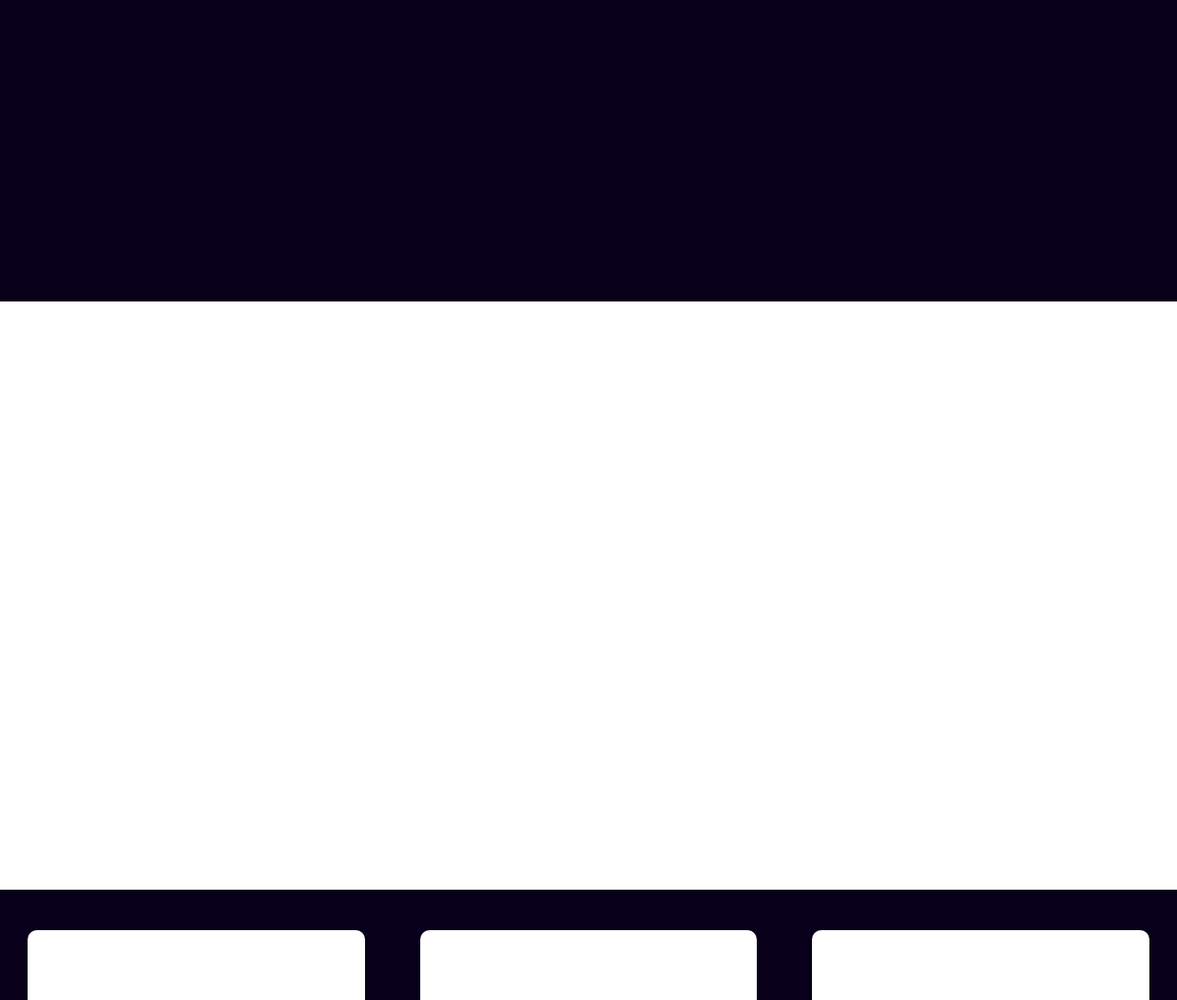
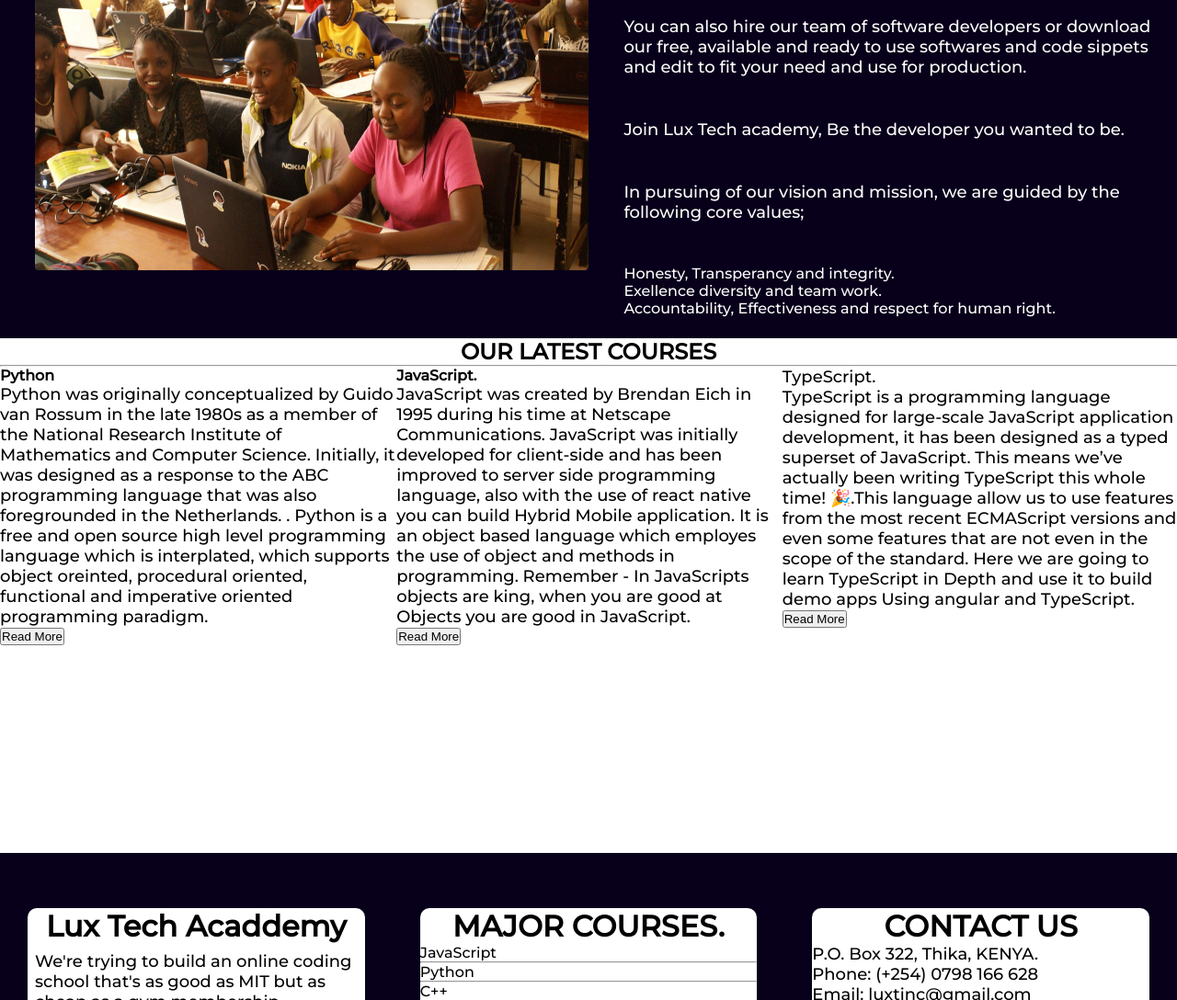
Before and after one commit to Lux-tech-Academy-Boot-Camp/Front-end-Software-Development-Course, a plain HTML site: page week2demo/index.html in a window 1280 px wide. Shown: the part 1312-2400 px from the top of the page at 92% size. Drawn offline with Linux system fonts and the light colour scheme.

```diff
--- a/week2demo/index.html
+++ b/week2demo/index.html
@@ -59,11 +59,10 @@
 			<li><a href="#" class="donate"> Donate </a> </li>
 		</ul>
 		<label id="icon">
-
 			<i onclick="show()" class="fas fa-bars"></i>
 		</label>
 	</nav>
-	<section style="height: 75vh; padding-top:80px; background-color: #08001A; display: flex;">
+	<section style="height: 80vh; padding-top:80px; background-color: #08001A; display: flex;">
 		<div class="barner">
 			<p style="margin-top: 38px;">Lux Tech Academy is a free online training BootCamp which has crash and advance
 				coding classes.
@@ -79,39 +78,161 @@
 				We're trying to build an online coding school that's as good as MIT but as cheap as a gym membership.
 			</p>
 			<div class="btns" style="color: #000060;">
-				<button class="btn"> Hire Us</button>
+				<button class="btn"> Join Us</button>
 				<button class="btn"> Enroll Now</button>
 			</div>
 
 
 		</div>
 		<div class="barner" style="border-radius: 4px; ">
-			<img src="demo.jpg" width="100%" height="100%" style="margin-bottom: 30px; border-radius: 4px;">
+			<img src="simple.png" width="100%" height="100%" style="margin-bottom: 30px; border-radius: 4px;">
 		</div>
 
 
 	</section>
 
-	<section style="height: 40vh; background-color: white; ">
+	<section style="height: 50vh; background-color: white; display:flex;">
+
+
+       <div>
+       	<img src="https://img.icons8.com/pastel-glyph/50/000000/laptop-coding--v1.png"/>
+
+       <p style="font-weight: bold;">	Practice in a Real-World Coding Environment </p>
+<p>Complete challenges and assessments in a real-world coding environment and get scored on your understanding with Predictive Coding Scores
+</p>
+       </div>
+       <div>
+       	<img src="https://img.icons8.com/ios-filled/50/000000/diploma.png"/>
+       	<p style="font-weight: bold;"> Certify Your Skills and Get Noticed by Employers</p>
+       	<p>
+Apply to jobs using CodeSignal's widely accepted Certified Assessments and increase your chances of landing interviews.
+</p>
+       </div>
+       <div >
+       	<img src="https://img.icons8.com/ios-filled/50/000000/collaboration.png"/>
+       	<p style="font-weight: bold;" > Be Prepared for Technical Interviews. </p>
+       	<p>
+Select a study plan that fits your schedule and start practicing concepts and topics frequently asked during real technical interviews.
+</p>
+       </div>
+   </section>
+
+	<section style="height: 70vh; background-color: #08001A; display: flex;">
+     <div class="barner" style="border-radius: 4px; width: 50vw; display:grid; place-items:center; ">
+			<img src="about.jpg" width="100%" height="100%"
+			style=" border-radius: 4px;">
+	</div>
+	<div style="color: white;  width: 50vw; display: grid; align-items: center;">
+		<h2> ABOUT US </h2>
+<p>Lux Tech Academy is a free online training BootCamp which has crash and advance coding classes. Our courses are designed and organized by experienced team of DEvelopers and Engineers. </p>
+<p> You can also hire our team of software developers or download our free, available and ready to use softwares and code sippets and edit to fit your need and use for production. </p>
+	<p>Join Lux Tech academy, Be the developer you wanted to be. </p>
+<p>
+In pursuing of our vision and mission, we are guided by the following core values;
+</p>
+<ul>
+	<li>
+		Honesty, Transperancy and integrity.
+	</li>
+	<li>
+Exellence diversity and team work.
+</li>
+<li>
+Accountability, Effectiveness and respect for human right.
+</li>
+	</div>
 
 	</section>
-	<section style="height: 80vh; background-color: #08001A;">
+	<section style="height: 70vh; background-color: white;">
+		<div>
+		<h1 style="text-align: center;">
+			OUR LATEST COURSES
+		</h1>
+		<hr />
+		</div>
+		<article style="display: flex;">
+		<div>
+			<h4> Python </h4>
+<p>
+ Python was originally conceptualized by Guido van Rossum in the late 1980s as a member of the National Research Institute of Mathematics and Computer Science. Initially, it was designed as a response to the ABC programming language that was also foregrounded in the Netherlands. . Python is a free and open source high level programming language which is interplated, which supports object oreinted, procedural oriented, functional and imperative oriented programming paradigm.
+</p>
+<button>Read More</button>
+		</div>
+		<div>
+			<h4> JavaScript. </h4>
+			<p>
+JavaScript was created by Brendan Eich in 1995 during his time at Netscape Communications. JavaScript was initially developed for client-side and has been improved to server side programming language, also with the use of react native you can build Hybrid Mobile application. It is an object based language which employes the use of object and methods in programming. Remember - In JavaScripts objects are king, when you are good at Objects you are good in JavaScript.
+</p>
+<button>Read More</button>
+		</div>
+		<div>
+			<p> TypeScript.</p>
+<p> TypeScript is a programming language designed for large-scale JavaScript application development, it has been designed as a typed superset of JavaScript. This means we’ve actually been writing TypeScript this whole time! 🎉.This language allow us to use features from the most recent ECMAScript versions and even some features that are not even in the scope of the standard. Here we are going to learn TypeScript in Depth and use it to build demo apps Using angular and TypeScript.
+</p>
+<button>Read More</button>
+		</div>
 
-	</section>
-	<section style="height: 80vh; background-color: white;">
-
+</article>
 	</section>
 
 	<footer
 		style="height: 50vh; background-color: #08001A; display: flex; align-items: center; justify-content: center;">
-		<div class="footer-items" style="background-color: white; width: 30%; height: 39vh;">
+		<div class="footer-items" style="background-color: white; width: 30%; height: 35vh;">
+			<h1 class="footer-headers">
+				Lux Tech Acaddemy
+			</h1>
+			<p class="footer-text">
+				We're trying to build an online coding school that's as good as MIT but as cheap as a gym membership.
+			</p>
+			<p class="footer-text">
+				Lux Tech Academy is a free online training BootCamp which has crash and advance coding classes.
+			</p>
+		</div>
+		<div class="footer-items" style="background-color: white; width: 30%; height: 35vh;">
+           	<h1 class="footer-headers">
+           		MAJOR COURSES.
+       		</h1>
+       		<ul>
+       			<li>
+       				JavaScript
+       			</li>
+       			<hr />
+       			<li>
+       				Python
+       			</li>
+       			<hr />
+       			<li>
+       				C++
+       			</li>
+       			<hr />
+       			<li>
+       				Data Science
+       			</li>
+       			<hr />
+       			<li>
+       				Machine Learning
+       			</li>
 
+       		</ul>
 		</div>
-		<div class="footer-items" style="background-color: white; width: 30%; height: 39vh;">
-
-		</div>
-		<div class="footer-items" style="background-color: white; width: 30%; height: 39vh;">
-
+		<div class="footer-items" style="background-color: white; width: 30%; height: 35vh;">
+			<h1 class="footer-headers">
+				CONTACT US
+			</h1>
+			<p>
+				P.O. Box 322, Thika, KENYA.
+			</p>
+			<p>
+				Phone: (+254) 0798 166 628
+			</p>
+			<p>
+				Email: luxtinc@gmail.com
+			</p>
+			<p style="color: blue;">
+				<i  class="fab fa-youtube"></i>
+				<br />
+				<i class="fab fa-linkedin"></i>
+			</p>
 		</div>
 	</footer>
 	<script type="text/javascript" src="app.js"></script>
--- a/week2demo/styles.css
+++ b/week2demo/styles.css
@@ -149,3 +149,12 @@
 	height: 600px;
 	width: 100%;
 }
+
+
+/* footer section */
+.footer-headers{
+	text-align: center;
+}
+.footer-text{
+	padding: 8px;
+}
```
Also changed, not shown: week2demo/KIGEN TEMBU.jpeg (added), week2demo/about.jpg (added), week2demo/simple-removebg-preview.png (added), 1 other file.
